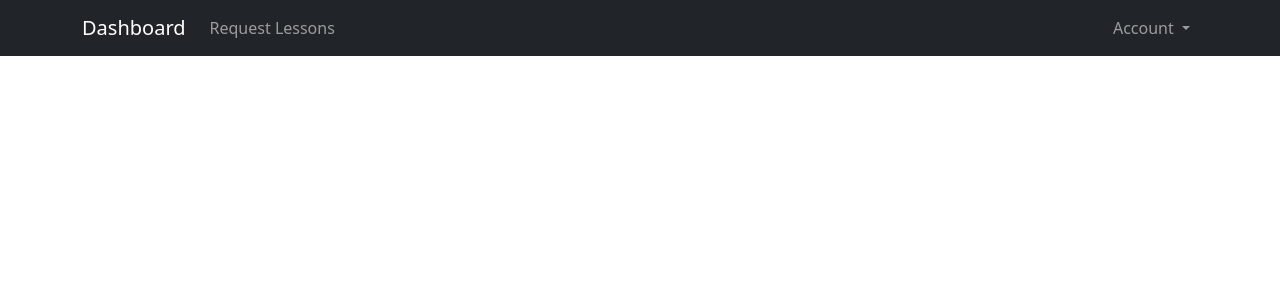
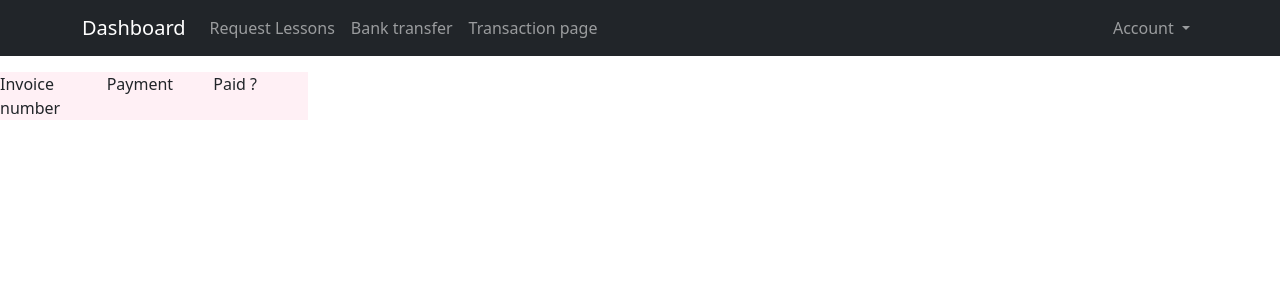
Before and after one commit to charlie-leong/Manatee, a Django app: page /transfer-display/ in a window 1280 px wide. Shown: the top 300 px of the page. Run offline with Django 4.2, Linux system fonts and the light colour scheme; a user stored in the database is signed in; data that the repository does not hold is empty; some libraries are stand-ins or nearby versions.

Commit message:
bank-transfer page

```diff
--- a/lessons/templates/bank-transfer.html
+++ b/lessons/templates/bank-transfer.html
@@ -1,7 +1,7 @@
 {%extends 'base_content.html'%}
 {%load static%}
 
-{% block title %}Record Trasfer{% endblock %}
+{% block title %}Record Transfer{% endblock %}
 
 
 {%block jumbotron%}
--- a/lessons/templates/partials/navbar_menu.html
+++ b/lessons/templates/partials/navbar_menu.html
@@ -3,7 +3,14 @@
       <li class="nav-item">
         <a class="nav-link" href="{% url "request-lessons" %}">Request Lessons</a>
       </li>
+      <li class="nav-item bank transfer">
+        <a class="nav-link" href="{% url "bank-transfer" %}">Bank transfer</a>
+      </li>
+      <li class="nav-item transaction page">
+        <a class="nav-link" href="{% url "transfer-display" %}">Transaction page</a>
+      </li>
     </ul>
+
     <ul class="navbar-nav ms-auto mb-2 mb-lg-0">
       <li class="nav-item dropdown">
         <a class="nav-link dropdown-toggle" href="#" id="user_settings_dropdown" role="button" data-bs-toggle="dropdown" aria-haspopup="true" aria-expanded="false">
--- a/lessons/templates/transfer-display.html
+++ b/lessons/templates/transfer-display.html
@@ -9,9 +9,27 @@ All transfers{%endblock%}
 
 
 {% block content %}
-    {%for transfer in allTransfers%}
-      {{transfer.invoice_number}}
-      <p>---------</p>
+  <div class="row">
+
+    <div class="row">
+      <div class="col-sm-1" style="background-color:lavenderblush;">Invoice number</div>
+      <div class="col-sm-1" style="background-color:lavenderblush;">Payment</div>
+      <div class="col-sm-1" style="background-color:lavenderblush;">Paid ?</div>
+    </div>
+    {% for transfer in allTransfers %}
+    <div class="row">
+      <div class="col-sm-1" >#{{transfer.invoice_number}}</div>
+      <div class="col-sm-1" >£{{transfer.pay}}</div>
+      <div class="col-sm-1" >{{transfer.paid}}</div>
+    </div>
+        <!-- if last column in row -->
+        {% if forloop.counter|divisibleby:"10" and not forloop.last %}
+        </div><div class="row">
+        {% endif %}
+
     {% endfor %}
 
+  </div>
+
+
 {% endblock %}
```
